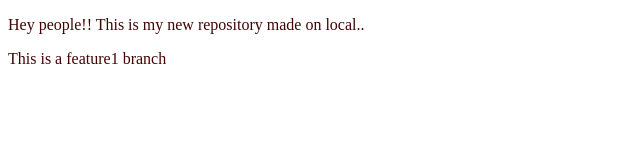
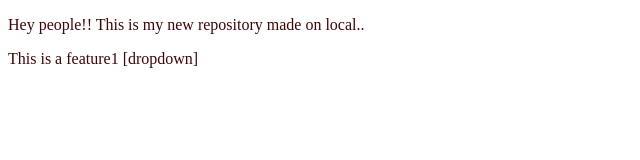
Before and after one commit to Sneha-Singh21/local_repo, a plain HTML site: page index.html in a window 1280 px wide. Shown: the full height of the page, 0-640 px from the left. Drawn offline with Linux system fonts and the light colour scheme.

Commit message:
Add dropdown

```diff
--- a/index.html
+++ b/index.html
@@ -8,6 +8,6 @@
 </head>
 <body>
     <p>Hey people!! This is my new repository made on local..</p>
-    <p>This is a feature1 branch</p>
+    <p>This is a feature1 [dropdown]</p>
 </body>
 </html>
```
